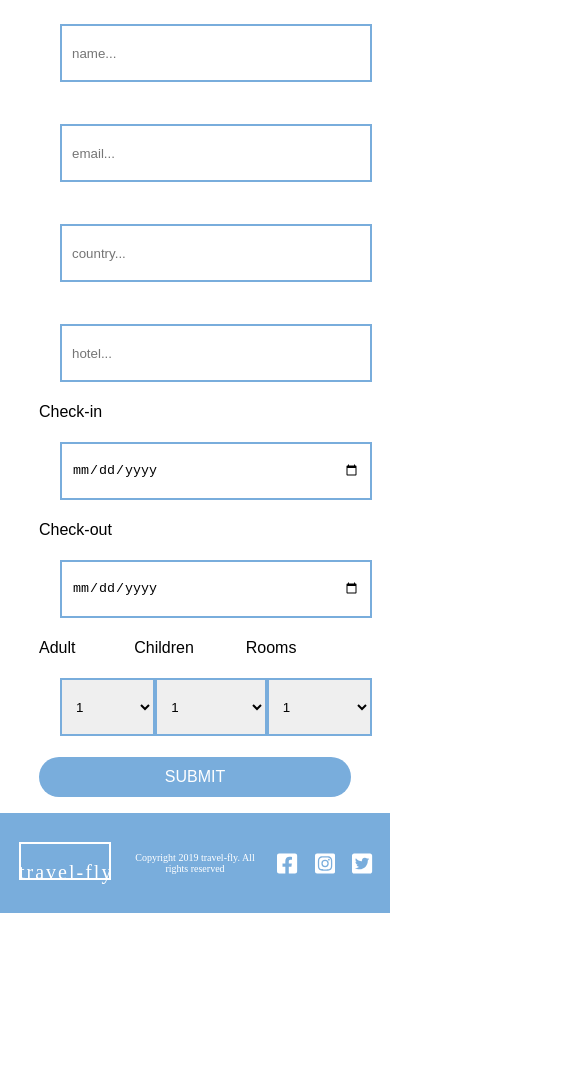
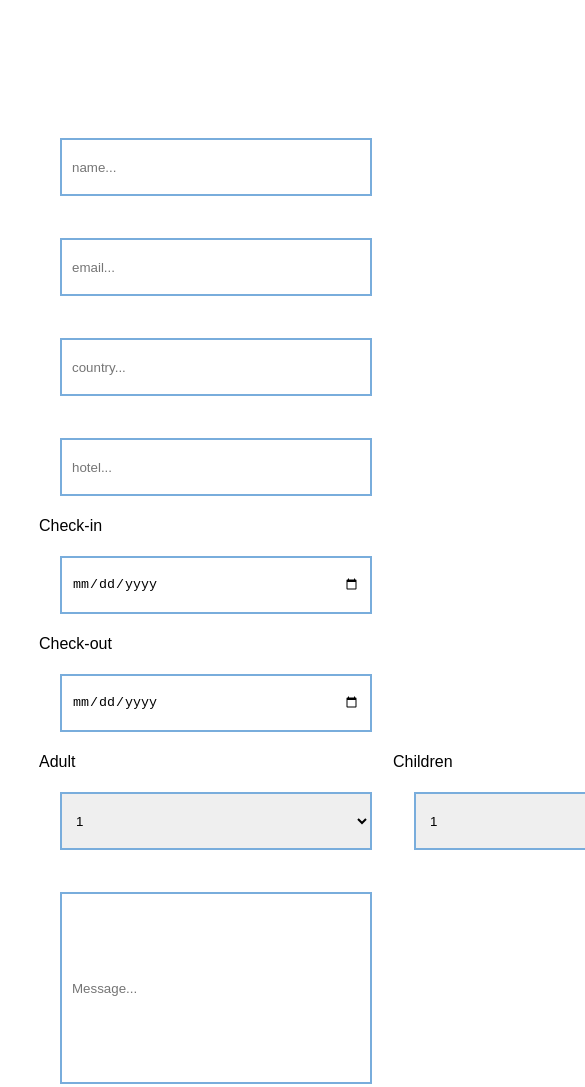
Before and after one commit to Jaecobd1/travel-fly-2, a plain HTML site: page index.html in a window 390 px wide. Shown: the part 1540-2627 px from the top of the page, 585 px wide, since content can reach past the window. Before the commit the page ends 2565 px from the top, so only its background shows below. Drawn offline with Linux system fonts and the light colour scheme.

Commit message:
fixing booking form

```diff
--- a/model/model.js
+++ b/model/model.js
@@ -79,6 +79,9 @@ Fugiat aliquid minus nemo sed est.</i>
                         <option value="2">2</option>
                         <option value="3">3</option>
                     </select></div>
+                    </div>
+                    <div class="message">
+                        <input type="text" name="message" class="message" placeholder="Message..." />
                     </div>
                     <div class="learn-more"><a href="#">SUBMIT</a></div>
                 </form>
--- a/scss/booking-form/booking-form.scss
+++ b/scss/booking-form/booking-form.scss
@@ -7,6 +7,7 @@
         display: flex;
         justify-content: center;
         position: relative;
+        margin-bottom: 150px;
         .container {
             width: 80%;
             max-width: 1100px;
@@ -22,6 +23,10 @@
                 background-color: #fff;
                 min-height: 100%;
                 margin-bottom: 16px;
+                display: flex;
+                flex-wrap: wrap;
+                justify-content: center;
+                width: 100%;
                 input {
                     height: 58px;
                     border: 2px solid #79ADDC;
@@ -39,6 +44,12 @@
                 #check-in,
                 #check-out {
                     width: 698px;
+                }
+                .message {
+                    width: 80vw;
+                    max-width: 818px;
+                    height: 192px;
+                    margin-bottom: 37px;
                 }
                 select {
                     height: 58px;
@@ -67,24 +78,23 @@
             .container {
                 form {
                     flex-direction: column;
-                    width: 100%;
                     input {
-                        width: 100%;
+                        width: 80vw;
                     }
                     select {
-                        width: 100%;
+                        width: 80vw;
                     }
                     #name,
                     #country {
-                        width: 100%;
+                        width: 80vw;
                     }
                     #email,
                     #hotel {
-                        width: 100%;
+                        width: 80vw;
                     }
                     #check-in,
                     #check-out {
-                        width: 100%;
+                        width: 80vw;
                     }
                 }
             }
```
Also changed, not shown: css/styles.css.
